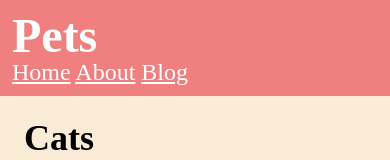
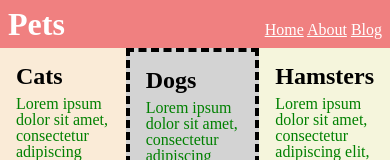
Before and after one commit to Ladrillo/lambda-gp-responsive1, a plain HTML site: page index.html in a window 390 px wide. Shown: the top 160 px of the page. Drawn offline with Linux system fonts and the light colour scheme.

Commit message:
remove media queries

```diff
--- a/styles.css
+++ b/styles.css
@@ -1,41 +1,12 @@
-/* desktop first design
-drawings for desktop
-most of css for desktop
-overrides with media queries
-for progressively smaller screens
-max-width
-*/
-
-/* mobile first desing
-we have designs for all devices
-most of our css is for mobile
-overrides for progressively larger screens
-min-width
-*/
 :root {
   font-size: 16px;
 }
-@media(max-width: 550px) {
-  :root {
-    font-size: 24px;
-  }
-}
 .container {
   margin: 0 auto;
-  max-width: 800px;
+  max-width: 750px;
 }
 .boxes {
   display: flex;
-}
-@media(max-width: 750px) {
-  .boxes {
-    flex-direction: row-reverse;
-  }
-}
-@media(max-width: 550px) {
-  .boxes {
-    flex-direction: column;
-  }
 }
 .box {
   padding: 1rem;
@@ -57,11 +28,6 @@ header {
   padding: 0.5rem;
   background-color: lightcoral;
   color: white;
-}
-@media(max-width: 550px) {
-  header {
-    flex-direction: column;
-  }
 }
 a {
   color: inherit;
```
